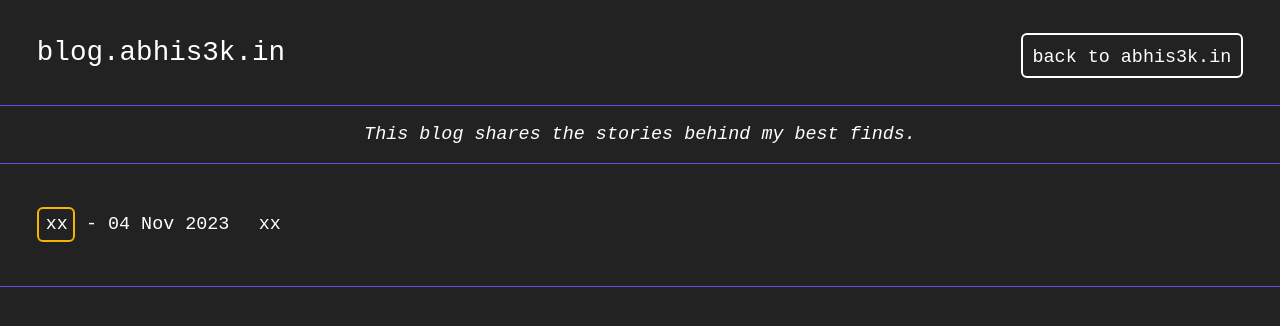
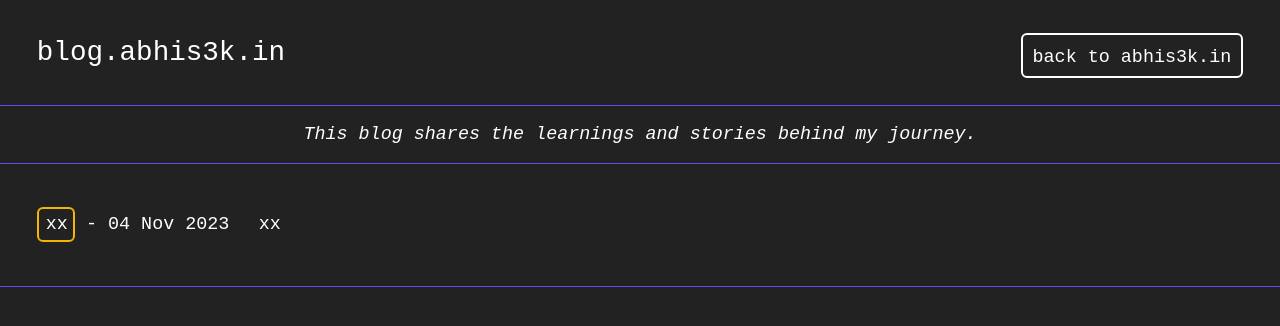
Before and after one commit to abhisek3122/blog.abhis3k.in, a Jekyll site: the page built from index.html, in a window 1280 px wide. Shown: the top 326 px of the page. Built offline with Jekyll 4.4.1, drawn with Linux system fonts in a browser that asks for light colours; some web fonts are replaced; the list of posts is cut into pages by our own code.

Commit message:
Update index.html

```diff
--- a/index.html
+++ b/index.html
@@ -7,7 +7,7 @@ title: Homepage
 
   <div class="feed-msg">
       <i>
-      This blog shares the stories behind my best finds.<br/>
+      This blog shares the learnings and stories behind my journey.<br/>
       </i>
   </div>
 
```
